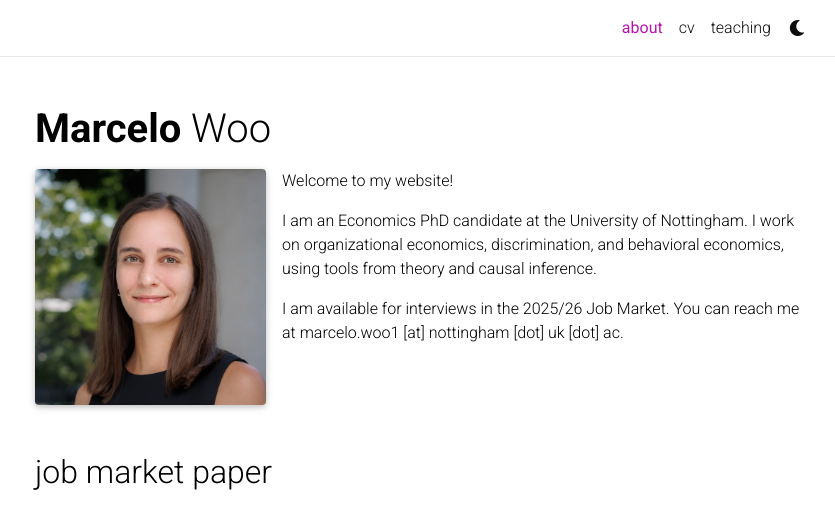
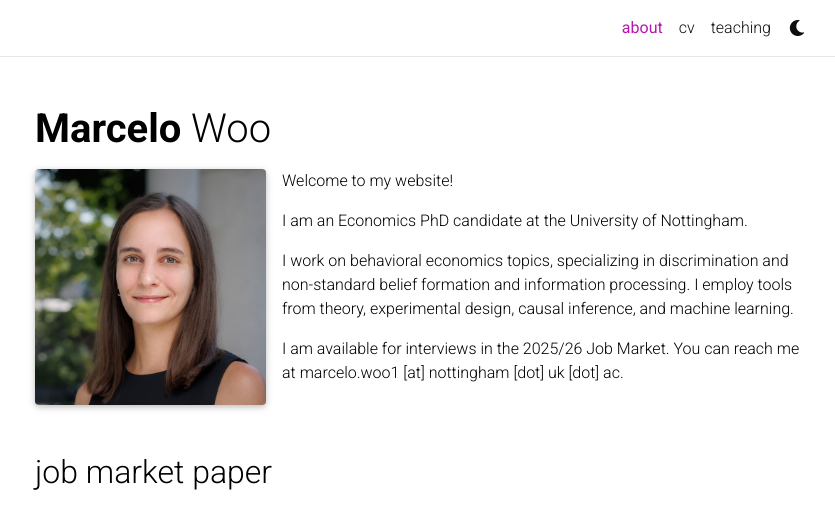
Before and after one commit to marcelowoo/marcelowoo.github.io, a Jekyll site: the page built from _pages/about.md, in a window 1280 px wide and 1050 px high, cut to the strip 0-506 px from the top of the window. Shown: the whole strip, without its empty margins (220-1055 px from the left). Built offline with Jekyll 4.4.1, drawn with Linux system fonts in a browser that asks for light colours; comment, search, counter and statistics services are not loaded; a style sheet for code colours, icons or effects is not loaded.

Commit message:
Update about.md

```diff
--- a/_pages/about.md
+++ b/_pages/about.md
@@ -17,7 +17,12 @@ social: false  # includes social icons at the bottom of the page
 
 Welcome to my website!
 
-I am an Economics PhD candidate at the University of Nottingham. I work on organizational economics, discrimination, and behavioral economics, using tools from theory and causal inference.
+I am an Economics PhD candidate at the University of Nottingham.
+
+I work on behavioral economics topics, specializing in discrimination and non-standard belief formation and information processing. I employ tools from theory, experimental design, causal inference, and machine learning.
+
+<!-- My research interests center around the economic consequences of non-standard belief formation and information processing, in labor markets and organizations, using a combination of theoretical modelling and causal inference. -->
+
 
 I am available for interviews in the 2025/26 Job Market. You can reach me at marcelo.woo1 [at] nottingham [dot] uk [dot] ac.
 
```
